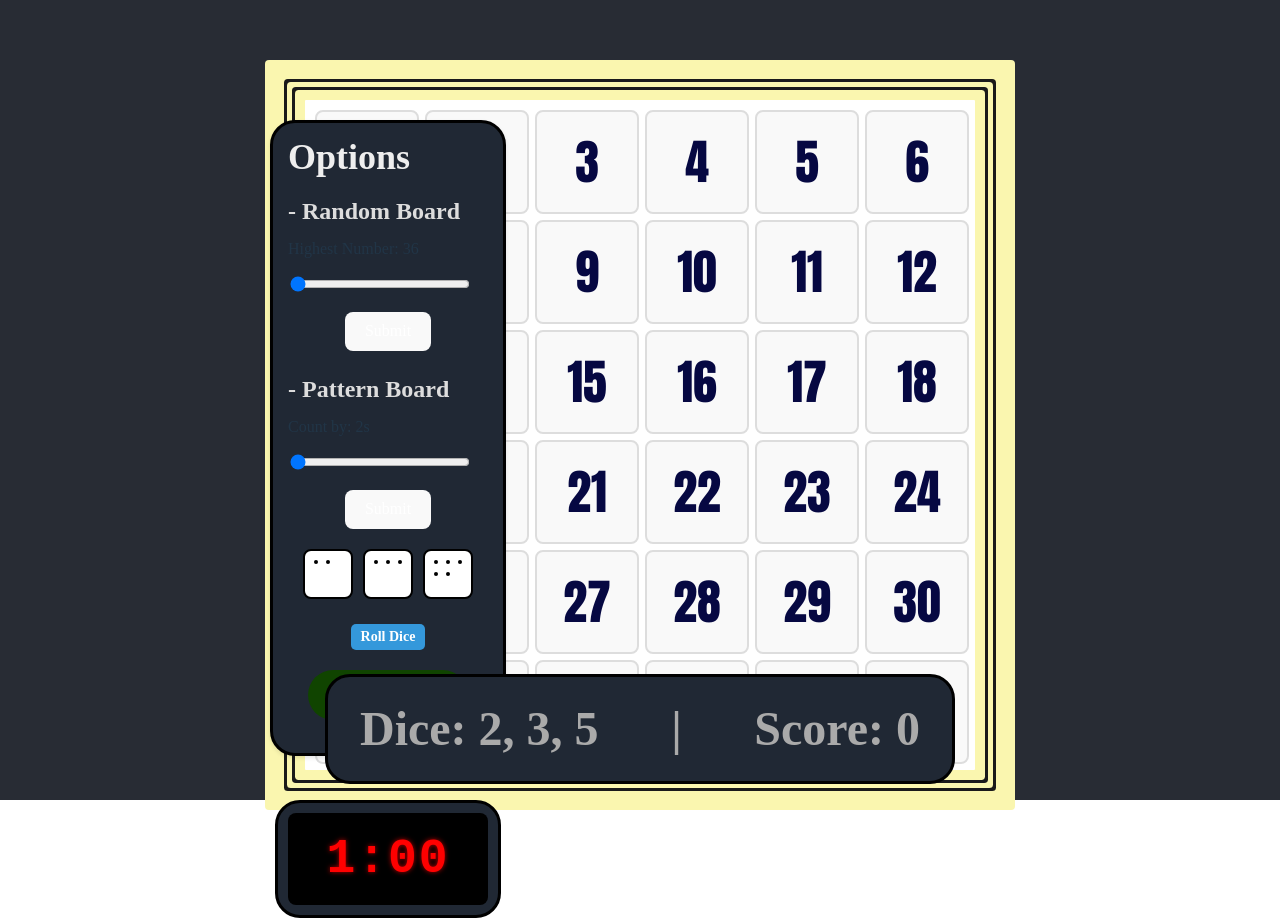
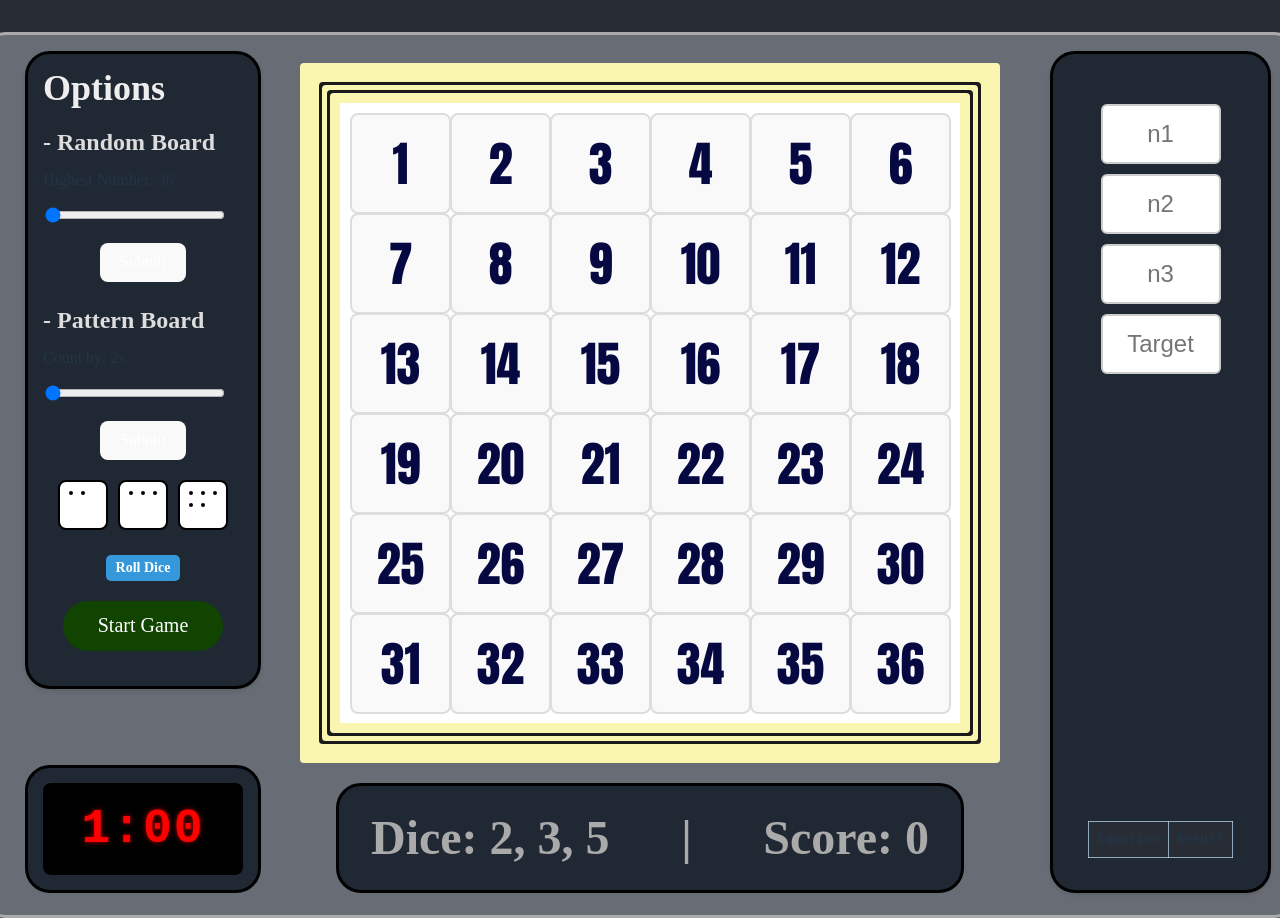
Before and after one commit to Calculator5329/n2k-webapp, a React (Vite) app: page / in a window 1280 px wide. Built offline with nearby package versions, Linux system fonts and the light colour scheme.

Commit message:
Simplify layout, add written input.

```diff
--- a/package.json
+++ b/package.json
@@ -22,6 +22,6 @@
     "eslint-plugin-react-hooks": "^5.1.0",
     "eslint-plugin-react-refresh": "^0.4.19",
     "globals": "^15.15.0",
-    "vite": "^6.2.0"
+    "vite": "^6.2.5"
   }
 }
--- a/src/App.css
+++ b/src/App.css
@@ -1,6 +1,4 @@
 /* src/App.css */
-
-/* Apply styles to the body for centering and background */
 body {
   margin: 0;
   display: flex;
@@ -8,24 +6,47 @@ body {
   align-items: flex-start; /* Align to the top, not fully centered */
   /*min-height: 80vh;       /* Reduced min-height */
   background-color: #282c34; /* React default dark gray */
-  font-family: 'Impact', 'sens-serif','Segoe UI', Tahoma, Geneva, Verdana;
+  font-family: "Impact", "sens-serif", "Segoe UI", Tahoma, Geneva, Verdana;
 }
+
+.new-input-container {
+  width: 215px;
+  display: flex;
+  flex-direction: column;
+  align-items: center;
+  justify-content: center;
+  margin-left: calc(50% - 200px - 25px - 25px - 300px);
+  background-color: #f0f0f0;
+  border-radius: 8px;
+  box-shadow: 0 2px 4px rgba(0, 0, 0, 0.1);
+  background-color: #202834; /* Semi-transparent background */
+  border-radius: 25px; /* Makes it a rounded rectangle */
+  border: 3px solid #000000; /* Adds a border */
+  font-family: "sans-serif";
+}
+
+.new-input-sub {
+  padding: 15px;
+}
+
+.options-and-timer-container {
+  width: 200px;
+  display: flex;
+  flex-direction: column;
+  gap: 1rem;
+  margin-left: 25px;
+}
+
 .options-container {
-  width: 200px;
-  height: 600px;
+  width: 100%;
   padding: 15px;
   background-color: #f0f0f0;
   border-radius: 8px;
   box-shadow: 0 2px 4px rgba(0, 0, 0, 0.1);
-  /* Position absolutely to the left */
-  position: absolute;
-  margin-left: 250px;
-  top: 120px; /* Adjust as needed */
-  left: 20px; /* Adjust as needed */
   background-color: #202834; /* Semi-transparent background */
   border-radius: 25px; /* Makes it a rounded rectangle */
   border: 3px solid #000000; /* Adds a border */
-  font-family: 'sans-serif';
+  font-family: "sans-serif";
 }
 
 .options-container h1 {
@@ -57,11 +78,30 @@ body {
   margin-bottom: 20px;
 }
 
+.board-and-score-container {
+  display: flex;
+  flex-direction: column;
+  align-items: center;
+  justify-content: center;
+  margin-left: calc(50% - 200px - 25px - 300px);
+}
+
+.horizontal-container {
+  display: flex;
+  align-items: left;
+}
+
 .app-container {
   display: flex;
   flex-direction: column;
-  align-items: center;
-  margin-top: 50px; /* Add top margin to push the board down */
+  align-items: left;
+  margin-top: 2rem;
+  background-color: #686c74;
+  border-radius: 25px;
+  border: 3px solid #ababab;
+  width: 80rem;
+  height: 53rem;
+  padding: 1rem;
 }
 
 h1 {
@@ -73,34 +113,27 @@ h1 {
   background-color: #fff;
   padding: 10px;
   border-radius: 1px;
-  box-shadow:
-    0 0 0 10px #faf6af,
-    0 0 0 13px #1a1a1a,      /* Innermost dark gray border (simulates first black line) */
-    0 0 0 18px #FAF6AF,         /* White border (simulates the white space) */
-    0 0 0 21px #1a1a1a,     /* Middle dark gray border (simulates the second black line) */
-    0 0 0 40px #FAF6AF;
-  display: flex;
-  justify-content: center;
-  align-items: center;
-  margin-top: 50px;
-
+  box-shadow: 0 0 0 10px #faf6af, 0 0 0 13px #1a1a1a, 0 0 0 18px #faf6af,
+    0 0 0 21px #1a1a1a, 0 0 0 40px #faf6af;
+  margin-top: calc(20px + 2rem);
 }
 
 .board {
   display: grid;
-  grid-template-columns: repeat(6, 100px); /* Larger squares - 100px */
-  grid-template-rows: repeat(6, 100px);  /* Larger squares - 100px */
-  gap: 10px; /* Increased gap */
+  grid-template-columns: repeat(6, 100px);
+  grid-template-rows: repeat(6, 100px);
 }
 
 .board-square {
-  width: 100px;        /* Larger squares */
-  height: 100px;       /* Larger squares */
+  width: 100px;
+  height: 100px;
+  width: calc(6rem + 1px);
+  height: calc(6rem + 1px);
   border: 2px solid #ddd;
   display: flex;
   align-items: center;
   justify-content: center;
-  font-size: 48px;      /* Larger font size */
+  font-size: 48px;
   cursor: pointer;
   border-radius: 8px;
   transition: background-color 0.2s ease, transform 0.1s ease;
@@ -110,8 +143,6 @@ h1 {
 }
 
 .score-container {
-  position: absolute;
-  bottom: 2%; /* Moves it lower on the screen */
   width: 90%;
   max-width: 35rem;
   height: auto;
@@ -119,14 +150,15 @@ h1 {
   display: flex;
   align-items: center;
   justify-content: space-between;
-  font-family: 'sans-serif'; /* Use a custom font */
+  font-family: "sans-serif";
   font-size: clamp(1rem, 4vw, 3rem);
   font-weight: bold;
   color: #aaaaaa;
-  padding: 1rem 2rem; /* Adds some spacing inside */
-  background-color: #202834; /* Semi-transparent background */
-  border-radius: 25px; /* Makes it a rounded rectangle */
-  border: 3px solid #000000; /* Adds a border */
+  padding: 1rem 2rem;
+  background-color: #202834;
+  border-radius: 25px;
+  border: 3px solid #000000;
+  margin-top: 60px;
 }
 
 .dice-text {
@@ -168,7 +200,7 @@ h1 {
 
 .submit-button:focus,
 .submit-button:active {
-  outline: none;  /* Remove the outline on focus/active */
+  outline: none; /* Remove the outline on focus/active */
   box-shadow: none; /* Remove any box-shadow */
 }
 
@@ -217,20 +249,18 @@ input[type="range"]:disabled {
 }
 
 .timer-container {
-  position: absolute;
-  left: 275px;
-  top: 800px; /* Adjust based on options container height */
-  width: 200px;
-  padding: 10px;
+  width: 100%;
+  padding: 15px;
   background-color: #202834;
   border-radius: 25px;
   border: 3px solid #000000;
+  margin-top: auto;
 }
 
 .digital-clock {
   background-color: #000000;
   color: #ff0000;
-  font-family: 'Courier New', monospace;
+  font-family: "Courier New", monospace;
   font-size: 48px;
   font-weight: bold;
   text-align: center;
@@ -300,3 +330,27 @@ input[type="range"]:disabled {
     font-size: 18px;
   }
 }
+
+.history-table {
+  margin-bottom: 2rem;
+  max-height: 450px;
+  overflow-y: auto;
+  font-family: monospace;
+}
+
+.history-table table {
+  width: 100%;
+  border-collapse: collapse;
+  border-radius: 5px;
+}
+
+.history-table th,
+.history-table td {
+  border: 1px solid #c4ecffaa;
+  padding: 8px;
+  text-align: left;
+}
+
+.history-table th {
+  background-color: #282c34;
+}
--- a/src/App.jsx
+++ b/src/App.jsx
@@ -1,22 +1,29 @@
 // src/App.jsx
-import React, { useState, useEffect } from 'react'; // Import useEffect
-import Board from './components/Board';
-import Dice from './components/Dice';
-import './App.css';
-
+import React, { useState, useEffect, useRef } from "react"; // Import useEffect
+import Board from "./components/Board";
+import Dice from "./components/Dice";
+import { evaluateInput } from "./utils/writtenFuncs";
+import SmartInputs from "./components/SmartInputs";
+import { generateRandomBoard, generatePatternBoard } from "./utils/boardFuncs";
+import "./App.css";
 
 function App() {
   const [selectedSquares, setSelectedSquares] = useState(new Set());
   const [score, setScore] = useState(0);
   const [diceNumbers, setDiceNumbers] = useState([2, 3, 5]);
-  const [beginGame, setBeginGame] = useState(false);  // Add this line
+  const [beginGame, setBeginGame] = useState(false); // Add this line
   const diceString = diceNumbers.join(", ");
   const [highestNum, setHighestNum] = useState(36); // Initial value
-  const [boardValues, setBoardValues] = useState(Array.from({ length: 36 }, (_, i) => i + 1)); // Initial board
+  const [boardValues, setBoardValues] = useState(
+    Array.from({ length: 36 }, (_, i) => i + 1)
+  ); // Initial board
   const [patternNum, setPatternNum] = useState(2);
-  const [buttonText, setButtonText] = useState("Start Game");  // Add this line
+  const [buttonText, setButtonText] = useState("Start Game"); // Add this line
   const [timer, setTimer] = useState(60);
   const [gameFinished, setGameFinished] = useState(false);
+  const [equationHistory, setEquationHistory] = useState([]);
+  const historyRef = useRef(null);
+  const [useClicks] = useState(false);
 
   // Use useEffect to recalculate the score whenever selectedSquares changes
   useEffect(() => {
@@ -35,8 +42,7 @@ function App() {
         setTimer((prevTimer) => {
           if (prevTimer <= 1) {
             setGameFinished(true);
-            setSelectedSquares(new Set()); // Clear board square selections
-            const audio = new Audio('./src/sounds/TimerDone.mp3'); // Play ding sound
+            const audio = new Audio("./src/sounds/TimerDone.mp3"); // Play ding sound
             audio.play();
             return 0;
           }
@@ -54,17 +60,67 @@ function App() {
     };
   }, [beginGame, gameFinished, timer]);
 
-  const handleSquareClick = (value) => {
-    const newSelectedSquares = new Set(selectedSquares); // Create a copy
+  useEffect(() => {
+    if (historyRef.current) {
+      historyRef.current.scrollTop = historyRef.current.scrollHeight;
+    }
+  }, [equationHistory]);
 
-    if (newSelectedSquares.has(value)) {
-      newSelectedSquares.delete(value); // Remove if already selected
-    } else {
-      newSelectedSquares.add(value);    // Add if not selected
+  const handleInputSubmit = (inputObj) => {
+    if (!beginGame || gameFinished) {
+      console.log("⛔ Can't submit before round begins or after it ends.");
+      return;
     }
 
+    const result = evaluateInput(
+      inputObj.n1,
+      inputObj.n2,
+      inputObj.n3,
+      inputObj.num,
+      diceNumbers,
+      boardValues
+    );
 
+    // Format something like "2^3"
+    const formatExp = (s) => {
+      try {
+        const base = parseInt(s.slice(0, -1));
+        const exp = parseInt(s.slice(-1));
+        return `${base}^${exp}`;
+      } catch {
+        return "?";
+      }
+    };
 
+    if (result) {
+      const newEntry = {
+        equation: `${formatExp(inputObj.n1)}, ${formatExp(
+          inputObj.n2
+        )}, ${formatExp(inputObj.n3)}`,
+        result: `${result} ✅`,
+      };
+
+      setEquationHistory((prev) => {
+        const updated = [...prev, newEntry];
+        return updated.slice(-36);
+      });
+
+      setSelectedSquares((prev) => new Set(prev).add(result));
+      setScore((prev) => prev + result);
+    } else {
+      console.log("❌ Scratch");
+    }
+  };
+
+  const handleSquareClick = (value) => {
+    if (!useClicks) return; // ignore clicks unless enabled
+
+    const newSelectedSquares = new Set(selectedSquares);
+    if (newSelectedSquares.has(value)) {
+      newSelectedSquares.delete(value);
+    } else {
+      newSelectedSquares.add(value);
+    }
     setSelectedSquares(newSelectedSquares);
   };
 
@@ -74,10 +130,9 @@ function App() {
 
   const handleSliderChangeP = (event) => {
     setPatternNum(parseInt(event.target.value, 10));
-  }
+  };
 
   const handleSubmitR = () => {
-
     const newBoardValues = generateRandomBoard(highestNum);
     setBoardValues(newBoardValues);
   };
@@ -88,62 +143,36 @@ function App() {
   };
 
   const handleStartGame = () => {
-    setBeginGame(!beginGame);
+    if (!beginGame) {
+      setSelectedSquares(new Set());
+      setEquationHistory([]);
+      setScore(0);
+      setTimer(60);
       setGameFinished(false);
-    setButtonText(beginGame ? "Start Game" : "End Game");
-  };
-
-  // Helper function to generate the random board values
-  const generateRandomBoard = (max) => {
-    const boardSize = 36; // Always a 6x6 board
-    const numbers = [];
-
-    // If max is less than 36, just return 1 to max in order
-    if(max < boardSize)
-    {
-        for (let i = 1; i <= max; i++) {
-            numbers.push(i);
-        }
-        return numbers;
     }
 
-    // Create a set to ensure uniqueness.
-    const uniqueNumbers = new Set();
-
-    // Generate unique random numbers until we have enough for the board.
-    while (uniqueNumbers.size < boardSize) {
-      const randomNumber = Math.floor(Math.random() * max) + 1;
-      uniqueNumbers.add(randomNumber);
-    }
-
-    // Convert the set to an array and sort it.
-    const sortedNumbers = Array.from(uniqueNumbers).sort((a, b) => a - b);
-    return sortedNumbers;
-  };
-
-  const generatePatternBoard = (pattern) => {
-    const boardSize = 36; // Always a 6x6 board
-    const numbers = [];
-    for (let i = 1; i <= boardSize; i++) {
-        numbers.push(i * pattern);
-    }
-    return numbers;
+    setBeginGame(!beginGame);
+    setButtonText(beginGame ? "Begin Round" : "End Round");
   };
 
   // Add this new helper function
   const formatTime = (seconds) => {
     const minutes = Math.floor(seconds / 60);
     const remainingSeconds = seconds % 60;
-    return `${minutes}:${remainingSeconds.toString().padStart(2, '0')}`;
+    return `${minutes}:${remainingSeconds.toString().padStart(2, "0")}`;
   };
 
   return (
     <div className="app-container">
+      <div className="horizontal-container">
+        <div className="options-and-timer-container">
           <div className="options-container">
             <h1>Options</h1>
             <div className="option-group">
               <h2>- Random Board</h2>
-          <label htmlFor="highestNumSlider">Highest Number: {highestNum}</label>
+              <label htmlFor="highestNumSlider">
+                Highest Number: {highestNum}
+              </label>
               <input
                 type="range"
                 id="highestNumSlider"
@@ -186,7 +215,9 @@ function App() {
                 />
               </div>
               <button
-            className={`start-game-button ${beginGame ? 'game-active' : ''}`}
+                className={`start-game-button ${
+                  beginGame ? "game-active" : ""
+                }`}
                 onClick={handleStartGame}
               >
                 {buttonText}
@@ -196,6 +227,8 @@ function App() {
           <div className="timer-container">
             <div className="digital-clock">{formatTime(timer)}</div>
           </div>
+        </div>
+        <div className="board-and-score-container">
           <div className="board-container">
             <Board
               onSquareClick={handleSquareClick}
@@ -209,6 +242,29 @@ function App() {
             <span className="score-text">Score: {score}</span>
           </div>
         </div>
+        <div className="new-input-container">
+          <SmartInputs onSubmit={handleInputSubmit} />
+          <div className="history-table" ref={historyRef}>
+            <table>
+              <thead>
+                <tr>
+                  <th>Equation</th>
+                  <th>Result</th>
+                </tr>
+              </thead>
+              <tbody>
+                {equationHistory.map((entry, index) => (
+                  <tr key={index}>
+                    <td>{entry.equation}</td>
+                    <td>{entry.result}</td>
+                  </tr>
+                ))}
+              </tbody>
+            </table>
+          </div>
+        </div>
+      </div>
+    </div>
   );
 }
 
--- /dev/null
+++ b/src/components/SmartInputs.jsx
@@ -0,0 +1,60 @@
+import React, { useRef, useState } from "react";
+import "../styles/SmartInputs.css";
+
+export default function SmartInputs({ onSubmit }) {
+  const [values, setValues] = useState(["", "", "", ""]);
+  const inputRefs = [useRef(null), useRef(null), useRef(null), useRef(null)];
+
+  const handleChange = (index, e) => {
+    const newValues = [...values];
+    newValues[index] = e.target.value;
+    setValues(newValues);
+  };
+
+  const handleKeyDown = (index, e) => {
+    if (e.key === "Enter") {
+      e.preventDefault();
+      if (index < 3) {
+        inputRefs[index + 1].current?.focus();
+      } else {
+        handleSubmit();
+      }
+    }
+  };
+
+  const handleSubmit = () => {
+    const allFilled = values.every((v) => v.trim() !== "");
+
+    if (!allFilled) {
+      setValues(["", "", "", ""]);
+      inputRefs[0].current?.focus();
+      return;
+    }
+
+    onSubmit({
+      n1: values[0],
+      n2: values[1],
+      n3: values[2],
+      num: values[3],
+    });
+
+    setValues(["", "", "", ""]);
+    inputRefs[0].current?.focus();
+  };
+
+  return (
+    <div className="smart-inputs">
+      {values.map((val, i) => (
+        <input
+          key={i}
+          ref={inputRefs[i]}
+          value={val}
+          onChange={(e) => handleChange(i, e)}
+          onKeyDown={(e) => handleKeyDown(i, e)}
+          placeholder={["n1", "n2", "n3", "Target"][i]}
+          className="smart-input"
+        />
+      ))}
+    </div>
+  );
+}
--- /dev/null
+++ b/src/styles/SmartInputs.css
@@ -0,0 +1,27 @@
+.smart-inputs {
+  display: flex;
+  flex-direction: column;
+  margin-bottom: auto;
+  margin-top: 50px;
+  gap: 10px;
+}
+
+.smart-input {
+  width: 100px;
+  height: 40px;
+  padding: 8px;
+  text-align: center;
+  border: 2px solid #ccc;
+  border-radius: 6px;
+  outline: none;
+  font-size: 24px;
+}
+
+.smart-input:focus {
+  border-color: #007bff;
+}
+
+.smart-input.highlight {
+  border-color: red;
+  background-color: #ffe6e6;
+}
--- /dev/null
+++ b/src/utils/boardFuncs.js
@@ -0,0 +1,35 @@
+// Helper function to generate the random board values
+export function generateRandomBoard(max) {
+  const boardSize = 36; // Always a 6x6 board
+  const numbers = [];
+
+  // If max is less than 36, just return 1 to max in order
+  if (max < boardSize) {
+    for (let i = 1; i <= max; i++) {
+      numbers.push(i);
+    }
+    return numbers;
+  }
+
+  // Create a set to ensure uniqueness.
+  const uniqueNumbers = new Set();
+
+  // Generate unique random numbers until we have enough for the board.
+  while (uniqueNumbers.size < boardSize) {
+    const randomNumber = Math.floor(Math.random() * max) + 1;
+    uniqueNumbers.add(randomNumber);
+  }
+
+  // Convert the set to an array and sort it.
+  const sortedNumbers = Array.from(uniqueNumbers).sort((a, b) => a - b);
+  return sortedNumbers;
+}
+
+export function generatePatternBoard(pattern) {
+  const boardSize = 36; // Always a 6x6 board
+  const numbers = [];
+  for (let i = 1; i <= boardSize; i++) {
+    numbers.push(i * pattern);
+  }
+  return numbers;
+}
--- /dev/null
+++ b/src/utils/writtenFuncs.js
@@ -0,0 +1,63 @@
+export function splitStringNumber(s) {
+  if (!/^\d+$/.test(s)) {
+    throw new Error("Input must be digits only.");
+  }
+
+  if (s.length === 1) {
+    return [parseInt(s), 1];
+  }
+
+  return [parseInt(s.slice(0, -1)), parseInt(s.slice(-1))];
+}
+
+export function checkNums(n1, n2, n3, final) {
+  const ops = {
+    "+": (a, b) => a + b,
+    "-": (a, b) => a - b,
+    "*": (a, b) => a * b,
+    "/": (a, b) => (b !== 0 ? a / b : null),
+  };
+
+  for (const [op1Sym, op1] of Object.entries(ops)) {
+    for (const [op2Sym, op2] of Object.entries(ops)) {
+      try {
+        const result = op2(op1(n1, n2), n3);
+        if (Math.abs(result - final) < 1e-6) {
+          console.log(`(${n1} ${op1Sym} ${n2}) ${op2Sym} ${n3} = ${result}`);
+          return true;
+        }
+      } catch {
+        continue;
+      }
+    }
+  }
+
+  return false;
+}
+
+export function evaluateInput(n1s, n2s, n3s, num, dice, board) {
+  try {
+    const n1 = splitStringNumber(n1s);
+    const n2 = splitStringNumber(n2s);
+    const n3 = splitStringNumber(n3s);
+    const currentNum = parseInt(num, 10);
+
+    if (!board.includes(currentNum)) return false;
+
+    const baseDice = [n1[0], n2[0], n3[0]].sort((a, b) => a - b);
+    const sortedDice = [...dice].sort((a, b) => a - b);
+    if (JSON.stringify(baseDice) !== JSON.stringify(sortedDice)) return false;
+
+    const numberOne = Math.pow(n1[0], n1[1]);
+    const numberTwo = Math.pow(n2[0], n2[1]);
+    const numberThree = Math.pow(n3[0], n3[1]);
+
+    if (checkNums(numberOne, numberTwo, numberThree, currentNum)) {
+      return currentNum;
+    }
+  } catch (err) {
+    console.error("Error parsing inputs:", err);
+  }
+
+  return false;
+}
```
Also changed, not shown: 1 other file (tests, documents, lock files or other folders). Lines whose indentation alone changed are shown as unchanged.
